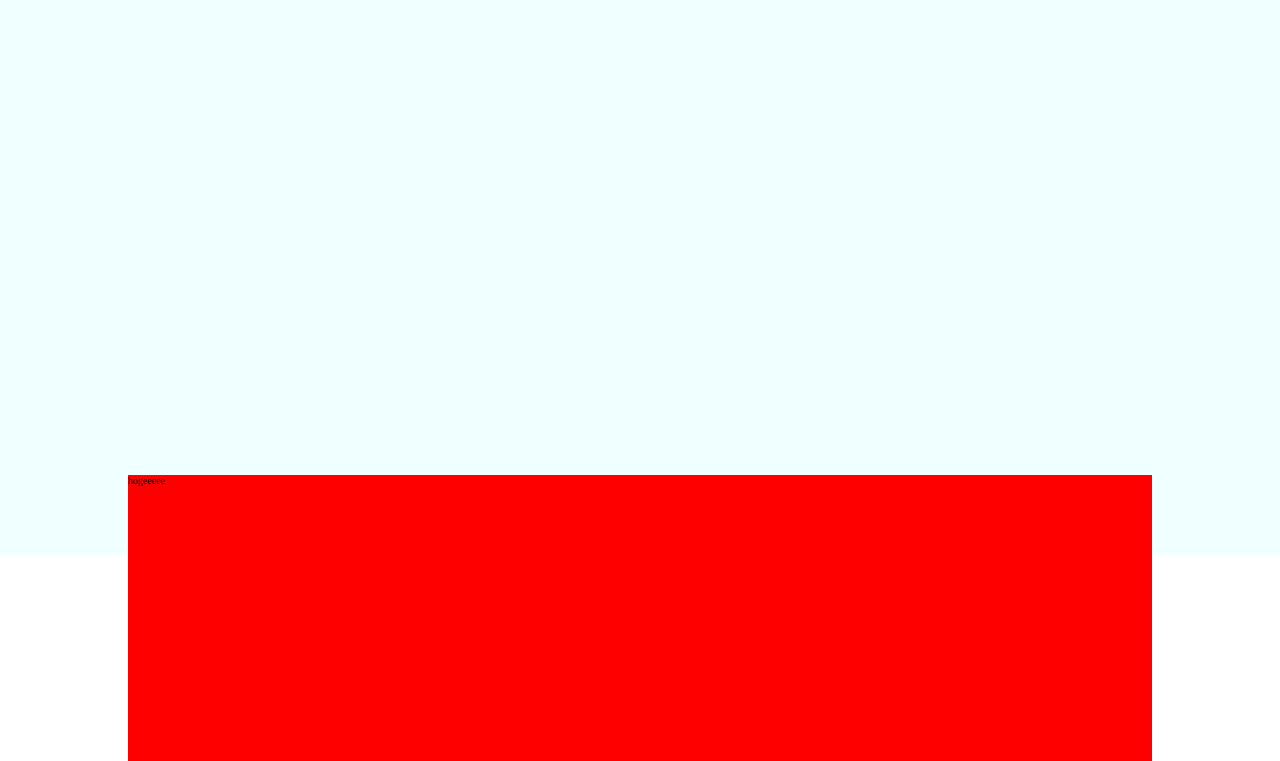
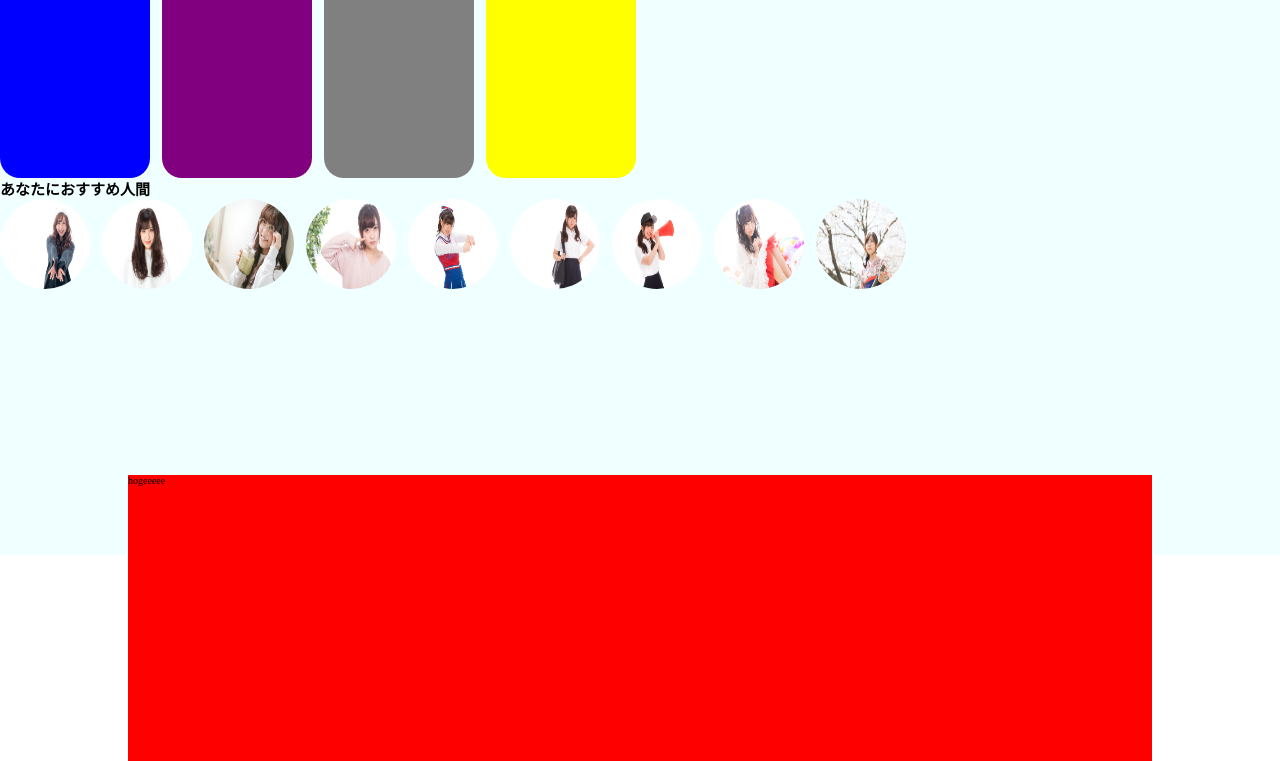
Before and after one commit to sadnessOjisan/backdrop-modal, a website built with webpack: page src/index.html in a window 1280 px wide. Shown: the part 245-1006 px from the top of the page. Built offline with nearby package versions, Linux system fonts and the light colour scheme.

Commit message:
update: color

```diff
--- a/package.json
+++ b/package.json
@@ -36,10 +36,10 @@
     "build:dev": "BUILD_MODE='development' REACT_APP_ENV=development webpack",
     "build:stg": "BUILD_MODE='production' REACT_APP_ENV=staging webpack",
     "build:prd": "BUILD_MODE='production' REACT_APP_ENV=production webpack",
-    "start:local": "BUILD_MODE='development' REACT_APP_ENV='local' webpack-dev-server",
+    "start:local": "cp -r ./src/assets dist & BUILD_MODE='development' REACT_APP_ENV='local' webpack-dev-server",
     "start:dev": "BUILD_MODE='development' REACT_APP_ENV=development webpack-dev-server",
     "start:stg": "BUILD_MODE='production' REACT_APP_ENV='staging' webpack-dev-server",
-    "start:prd": "BUILD_MODE='production' REACT_APP_ENV='production' webpack-dev-server",
+    "start:prd": "cp -r ./src/assets dist & BUILD_MODE='production' REACT_APP_ENV='production' webpack-dev-server",
     "tsc": "tsc",
     "precommit": "lint-staged"
   },
--- a/src/index.html
+++ b/src/index.html
@@ -3,9 +3,36 @@
   <head>
     <title>backdrop</title>
     <meta charset="utf-8" />
+    <meta name="viewport" content="width=device-width,initial-scale=1" />
   </head>
   <body>
     <div id="background">
+      <section><img src='./assets/match.png' class='logo'></img></section>
+      <section>
+          <h2>おすすめコミュニティ</h2>
+          <div class='image-wrapper'>
+            <div class='card react'>react</div>
+            <div class='card redux'>redux</div>
+            <div class='card webpack'>webpack</div>
+            <div class='card babel'>babel</div>
+          </div>
+      </section>
+      <section>
+        <h2>あなたにおすすめ人間</h2>
+        <div class='image-wrapper'>
+                <img src='./assets/yk1.jpg' class='icon'></img>
+                <img src='./assets/yk2.jpg' class='icon'></img>
+                <img src='./assets/yk3.jpg' class='icon'></img>
+                <img src='./assets/yk4.jpg' class='icon'></img>
+                <img src='./assets/yk5.jpg' class='icon'></img>
+                <img src='./assets/yk6.jpg' class='icon'></img>
+                <img src='./assets/yk7.jpg' class='icon'></img>
+                <img src='./assets/yk8.jpg' class='icon'></img>
+                <img src='./assets/yk9.jpg' class='icon'></img>
+        </div>
+
+      </section>
+
       <div id="contents">hogeeeee</div>
     </div>
   </body>
--- a/src/main.ts
+++ b/src/main.ts
@@ -13,6 +13,6 @@ hammerManager.on("pan", ev => {
   if (deltaY > 0) {
     contents.css({ top: "90%", "transition-property": "top" });
   } else {
-    contents.css({ top: "50px" });
+    contents.css({ top: "10%", "transition-property": "top" });
   }
 });
--- a/src/style.css
+++ b/src/style.css
@@ -16,3 +16,52 @@
   -moz-transition: 0.5s;
   -o-transition: 0.5s;
 }
+
+.logo {
+  width: 100%;
+  height: 200px;
+}
+
+.card-wrapper {
+  display: flex;
+  flex-direction: row;
+  overflow-x: scroll;
+}
+
+.card {
+  /* flexboxの子をスクロールさせるために必要 */
+  flex-shrink: 0;
+  width: 150px;
+  height: 200px;
+  margin-right: 12px;
+  border-radius: 20px;
+}
+
+.card.react {
+  background-color: blue;
+}
+
+.card.redux {
+  background-color: purple;
+}
+
+.card.webpack {
+  background-color: grey;
+}
+
+.card.babel {
+  background-color: yellow;
+}
+
+.icon {
+  width: 90px;
+  height: 90px;
+  border-radius: 45px;
+  margin-right: 12px;
+}
+
+.image-wrapper {
+  display: flex;
+  flex-direction: row;
+  overflow-x: scroll;
+}
```
Also changed, not shown: src/assets/yk1.jpg (added), src/assets/yk2.jpg (added), src/assets/yk3.jpg (added), src/assets/yk4.jpg (added), src/assets/yk5.jpg (added), src/assets/yk6.jpg (added), src/assets/yk7.jpg (added), src/assets/yk8.jpg (added), src/assets/yk9.jpg (added), 1 other file.
